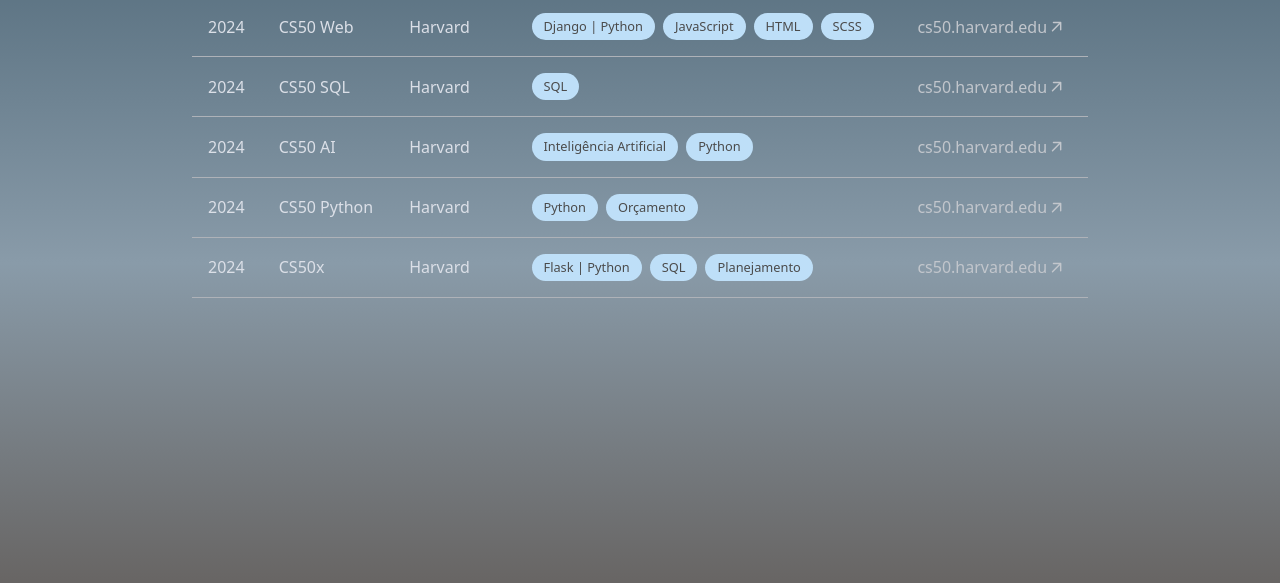
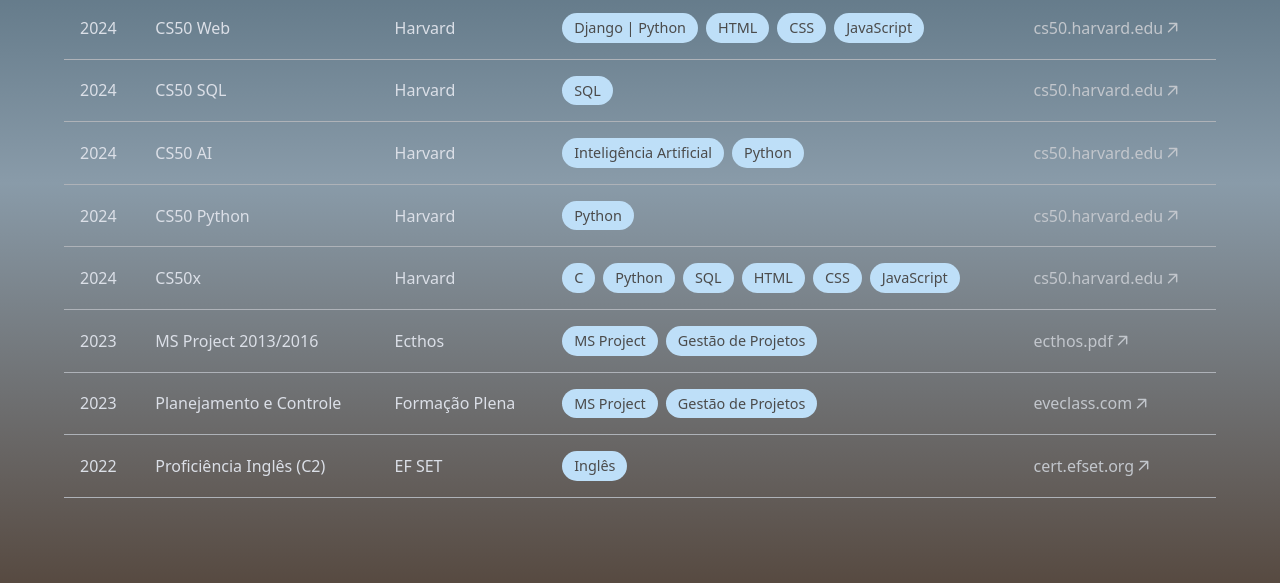
Before and after one commit to lucas-rollin/lucas-rollin.github.io, a plain HTML site: page certificates/index.html in a window 1280 px wide. Shown: the part 217-800 px from the top of the page. Drawn offline with Linux system fonts and the light colour scheme.

Commit message:
Add files via upload

```diff
--- a/assets/css/styles.css
+++ b/assets/css/styles.css
@@ -253,6 +253,10 @@
   width: -moz-fit-content;
   width: fit-content;
 }
+#certificates-link span {
+  position: relative;
+  top: 4px;
+}
 #certificates-link h4 {
   transition: 0.2s ease-out;
   border-bottom: 3px solid transparent;
@@ -310,7 +314,7 @@
   flex-flow: wrap;
   gap: 0.5rem;
   list-style-type: none;
-  font-size: 80%;
+  font-size: 90%;
   font-weight: 500;
   padding-left: 0;
   margin-bottom: 0;
@@ -343,7 +347,6 @@
   background-image: linear-gradient(180deg, #3C5768, #899BA9, #574A41);
   background-color: #574A41;
   background-attachment: scroll, scroll;
-  background-size: auto 120%;
   background-repeat: no-repeat;
   color: var(--header-primary-color);
 }
@@ -466,6 +469,9 @@
   main {
     padding: 5rem 2rem;
   }
+  #certificates > div {
+    width: 100%;
+  }
 }
 @media (max-width: 1024px) {
   header {
@@ -494,6 +500,12 @@
   #social-icons {
     margin-right: 10%;
   }
+  #certificates > div {
+    padding: 4rem 2rem;
+  }
+  table td:nth-child(4), table th:nth-child(4) {
+    display: none;
+  }
 }
 @media (max-width: 768px) {
   header {
@@ -511,4 +523,7 @@
   .modal-content {
     width: 100%;
   }
+  table td:nth-child(3), table th:nth-child(3) {
+    display: none;
+  }
 }/*# sourceMappingURL=styles.css.map */
--- a/certificates/index.html
+++ b/certificates/index.html
@@ -35,7 +35,7 @@
 
     <body id="certificates">
         <div>
-            <a id="index-link" href="../index.html" class="link-box" target="_blank">
+            <a id="index-link" href="../" class="link-box">
                 <span>
                     <svg xmlns="http://www.w3.org/2000/svg" viewBox="0 0 20 20" fill="currentColor" class="link-icon" aria-hidden="true">
                         <path fill-rule="evenodd" d="M5.22 14.78a.75.75 0 001.06 0l7.22-7.22v5.69a.75.75 0 001.5 0v-7.5a.75.75 0 00-.75-.75h-7.5a.75.75 0 000 1.5h5.69l-7.22 7.22a.75.75 0 000 1.06z" clip-rule="evenodd"></path>
@@ -62,9 +62,9 @@
                         <td>
                             <ul class="competences">
                                 <li>Django | Python</li>
+                                <li>HTML</li>
+                                <li>CSS</li>
                                 <li>JavaScript</li>
-                                <li>HTML</li>
-                                <li>SCSS</li>
                             </ul>
                         </td>
                         <td>
@@ -126,7 +126,6 @@
                         <td>
                             <ul class="competences">
                                 <li>Python</li>
-                                <li>Orçamento</li>
                             </ul>
                         </td>
                         <td>
@@ -147,9 +146,12 @@
                         <td>Harvard</td>
                         <td>
                             <ul class="competences">
-                                <li>Flask | Python</li>
+                                <li>C</li>
+                                <li>Python</li>
                                 <li>SQL</li>
-                                <li>Planejamento</li>
+                                <li>HTML</li>
+                                <li>CSS</li>
+                                <li>JavaScript</li>
                             </ul>
                         </td>
                         <td>
@@ -163,13 +165,70 @@
                             </a>
                         </td>
                     </tr>
+                    <tr>
+                        <td>2023</td>
+                        <td>MS Project 2013/2016</td>
+                        <td>Ecthos</td>
+                        <td>
+                            <ul class="competences">
+                                <li>MS Project</li>
+                                <li>Gestão de Projetos</li>
+                            </ul>
+                        </td>
+                        <td>
+                            <a href="ecthos.pdf" class="table-link" target="_blank">
+                                <span>
+                                    <span>ecthos.pdf</span>
+                                    <svg xmlns="http://www.w3.org/2000/svg" viewBox="0 0 20 20" fill="currentColor" class="link-icon" aria-hidden="true">
+                                        <path fill-rule="evenodd" d="M5.22 14.78a.75.75 0 001.06 0l7.22-7.22v5.69a.75.75 0 001.5 0v-7.5a.75.75 0 00-.75-.75h-7.5a.75.75 0 000 1.5h5.69l-7.22 7.22a.75.75 0 000 1.06z" clip-rule="evenodd"></path>
+                                    </svg>
+                                </span>
+                            </a>
+                        </td>
+                    </tr>
+                    <tr>
+                        <td>2023</td>
+                        <td>Planejamento e Controle</td>
+                        <td>Formação Plena</td>
+                        <td>
+                            <ul class="competences">
+                                <li>MS Project</li>
+                                <li>Gestão de Projetos</li>
+                            </ul>
+                        </td>
+                        <td>
+                            <a href="https://jornadaprofalexamarante.eveclass.com/pt/certificado/6474cf161a3b7c7e25b3d598" class="table-link" target="_blank">
+                                <span>
+                                    <span>eveclass.com</span>
+                                    <svg xmlns="http://www.w3.org/2000/svg" viewBox="0 0 20 20" fill="currentColor" class="link-icon" aria-hidden="true">
+                                        <path fill-rule="evenodd" d="M5.22 14.78a.75.75 0 001.06 0l7.22-7.22v5.69a.75.75 0 001.5 0v-7.5a.75.75 0 00-.75-.75h-7.5a.75.75 0 000 1.5h5.69l-7.22 7.22a.75.75 0 000 1.06z" clip-rule="evenodd"></path>
+                                    </svg>
+                                </span>
+                            </a>
+                        </td>
+                    </tr>
+                    <tr>
+                        <td>2022</td>
+                        <td>Proficiência Inglês (C2)</td>
+                        <td>EF SET</td>
+                        <td>
+                            <ul class="competences">
+                                <li>Inglês</li>
+                            </ul>
+                        </td>
+                        <td>
+                            <a href="https://cert.efset.org/hw5N8w" class="table-link" target="_blank">
+                                <span>
+                                    <span>cert.efset.org</span>
+                                    <svg xmlns="http://www.w3.org/2000/svg" viewBox="0 0 20 20" fill="currentColor" class="link-icon" aria-hidden="true">
+                                        <path fill-rule="evenodd" d="M5.22 14.78a.75.75 0 001.06 0l7.22-7.22v5.69a.75.75 0 001.5 0v-7.5a.75.75 0 00-.75-.75h-7.5a.75.75 0 000 1.5h5.69l-7.22 7.22a.75.75 0 000 1.06z" clip-rule="evenodd"></path>
+                                    </svg>
+                                </span>
+                            </a>
+                        </td>
+                    </tr>
                 </tbody>
             </table>
         </div>
-
-        <div id="myModal">
-        </div>
-
-        <script src="../assets/js/main.js"></script>
     </body>
 </html>
```
Also changed, not shown: index.html (+15 -12 lines), 1 other file.
